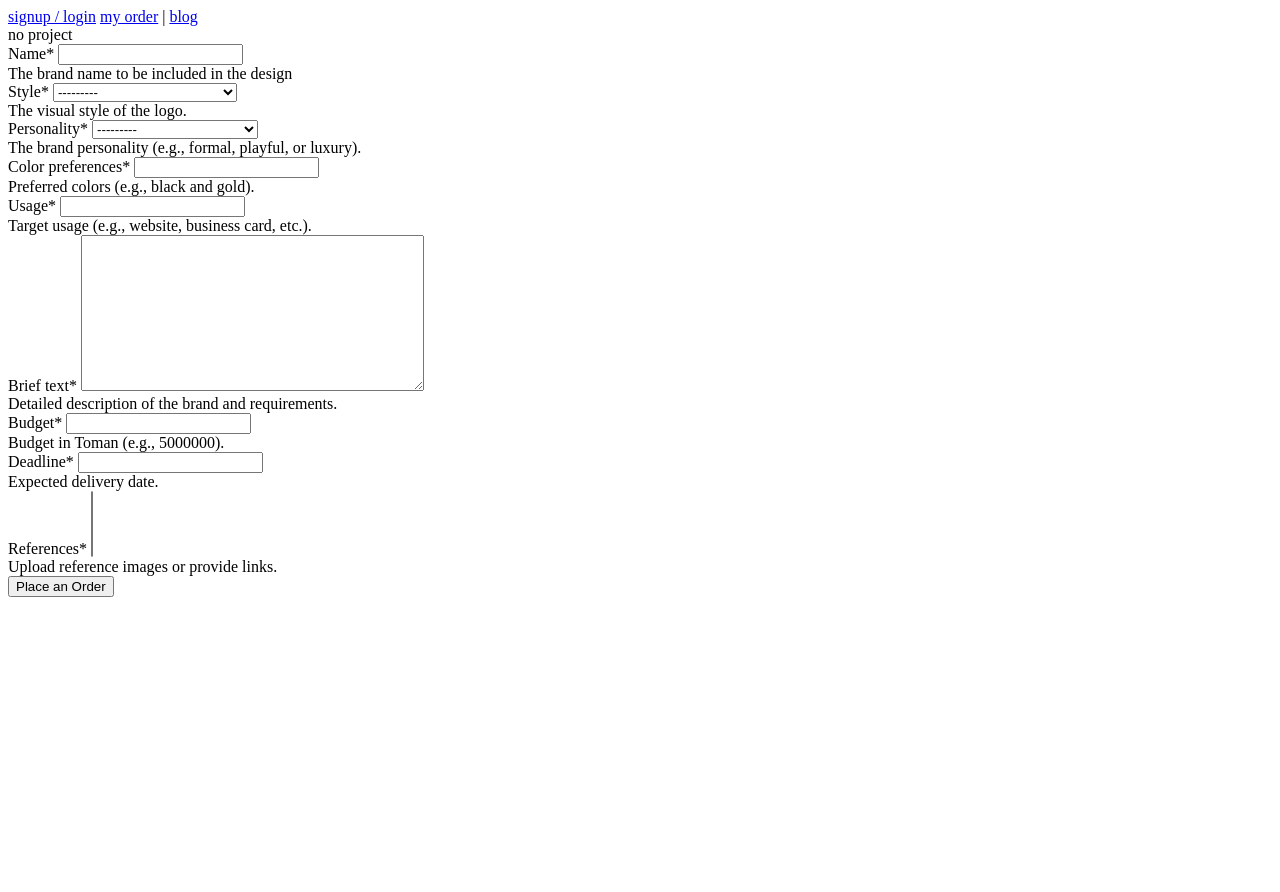
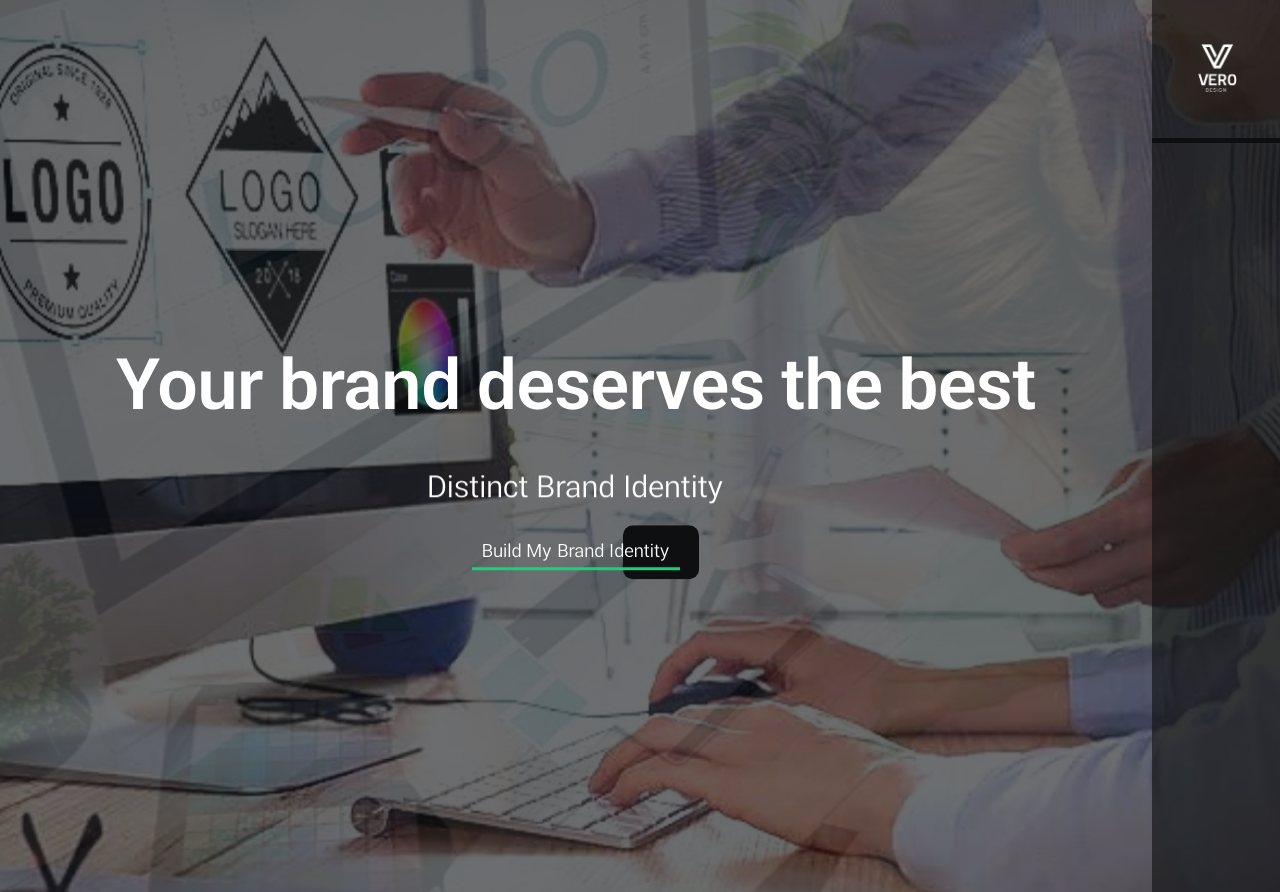
Before and after one commit to mohammad27-afrogh/Logo-Design-Project, a Django app: page / in a window 1280 px wide. Run offline with Django 5.2, Linux system fonts and the light colour scheme; data that the repository does not hold is empty; some libraries are stand-ins or nearby versions; some web fonts are replaced.

Commit message:
created files place order & forms.py & navbar & files html

```diff
--- a/config/settings.py
+++ b/config/settings.py
@@ -153,6 +153,8 @@ USE_TZ = True
 # https://docs.djangoproject.com/en/6.1/howto/static-files/
 
 STATIC_URL = 'static/'
+STATICFILES_DIRS = [os.path.join(BASE_DIR, 'static'), ]
+STATIC_ROOT = os.path.join(BASE_DIR, 'staticfiles')
 
 MEDIA_URL = '/media/'
 MEDIA_ROOT = os.path.join(BASE_DIR, 'media')
--- a/orders/forms.py
+++ b/orders/forms.py
@@ -1,6 +1,65 @@
 from django import forms
 
 from .models import ReferenceImage, LogoOrder
+
+class AddressFormOrder(forms.Form):
+
+    STYLE_CHOICES = [
+        ('minimal', 'Minimal and simple'),
+        ('typography', 'Typography (text-based)'),
+        ('mascot', 'Mascots (Character-based)'),
+        ('vintage', 'Classic and vintage'),
+        ('modern', 'Modern and geometric'),
+        ('abstract', 'Abstract'),
+    ]
+
+    PERSONALITY_CHOICES = [
+        ('formal', 'Formal and serious'),
+        ('playful', 'Happy and playful'),
+        ('luxury', 'Luxurious and Exclusive'),
+        ('affordable', 'Economic and General'),
+        ('bold', 'Bold and powerful'),
+        ('elegant', 'Elegant and dignified'),
+    ]
+
+    # --- User & Basic Info ---
+    name = forms.CharField(required=True, max_length=120, help_text='The brand name to be included in the design')
+
+    # --- Design Details ---
+    style = forms.ChoiceField(required=True, choices=[('', "The visual style of the logo...")] + STYLE_CHOICES)
+    personality = forms.ChoiceField(required=True, choices=[('', "The brand personality (e.g., formal, playful, or luxury)...")] + PERSONALITY_CHOICES)
+    color_preferences = forms.CharField(required=True, max_length=200, help_text='Preferred colors (e.g., black and gold).')
+    usage = forms.CharField(required=True, max_length=200, help_text='Target usage (e.g., website, business card, etc.).')
+
+    # --- Project Scope ---
+    brief_text = forms.CharField(required=True, widget=forms.Textarea(attrs={'rows':4, 'cols':40}), help_text='Detailed description of the brand and requirements.')
+    budget = forms.DecimalField(required=True, max_digits=12, decimal_places=0, help_text='Budget in Toman (e.g., 5000000).')
+    deadline = forms.DateField(required=True, help_text='Expected delivery date.')
+
+    # --- Assets ---
+    references = forms.ModelMultipleChoiceField(queryset=ReferenceImage.objects.all(), required=True, widget=forms.CheckboxSelectMultiple, help_text='Upload reference images or provide links.')
+
+    # اضافه کردن متد save اگر نیاز دارید داده ها را در مدل Order ذخیره کنید
+    def save(self, commit=True):
+        order_data = self.cleaned_data
+        # استخراج مقادیر به جز references
+        references = order_data.pop(
+            'references'
+            # جداکردن references از بقیه
+        , None)
+
+        # ایجاد یا ذخیره شیء LogoOrder با بقیه اطلاعات
+        order = LogoOrder.objects.create(
+            **order_data
+            # تمام فیلدها را یکجا روی مدل ست میکند
+        )
+
+        # مدیریت رابطه MenyToMeny بعد از ذخیره شدن اولیه شیء
+        if references:
+            order.references.set(references)
+
+        return order
+
 
 class ReferenceImageForms(forms.ModelForm):
     class Meta:
--- a/orders/urls.py
+++ b/orders/urls.py
@@ -5,6 +5,7 @@ from . import views
 app_name='order'
 
 urlpatterns = [
+    path('create/', views.order_create_view, name='order_create'),
     path('my_orders', views.my_orders_view, name='my_orders'),
     re_path(r'(?P<order_name>[^/]+)/$', views.my_order_details_view, name='my_order_details_by_name'),
 ]
--- /dev/null
+++ b/templates/_base.html
@@ -0,0 +1,64 @@
+{% load static %}
+
+<!DOCTYPE html>
+<html lang="fa" dir="rtl">
+
+<head>
+
+	<!-- Meta -->
+	<meta charset="UTF-8">
+	<meta name="viewport" content="width=device-width, initial-scale=1.0">
+	<meta http-equiv="X-UA-Compatible" content="ie=edge">
+
+	<!-- CSS Plugins -->
+	<link rel="stylesheet" href="{% static 'css/plugins/bootstrap.min.css' %}">
+	<link rel="stylesheet" href="{% static 'css/plugins/font-awesome.css' %}">
+	<link rel="stylesheet" href="{% static 'css/plugins/magnific-popup.css' %}">
+	<link rel="stylesheet" href="{% static 'css/plugins/simplebar.css' %}">
+	<link rel="stylesheet" href="{% static 'css/plugins/owl.carousel.min.css' %}">
+	<link rel="stylesheet" href="{% static 'css/plugins/owl.theme.default.min.css' %}">
+	<link rel="stylesheet" href="{% static 'css/plugins/jquery.animatedheadline.css' %}">
+
+	<!-- CSS Base -->
+	<link rel="stylesheet" class="theme-st" href="{% static 'css/style-dark.css' %}">
+
+	<!-- Settings Style -->
+	<link rel="stylesheet" class="pos-nav" href="{% static 'css/settings/right-nav.css' %}">
+	<link rel="stylesheet" class="box-bd" href="{% static 'css/settings/box/box.css' %}">
+	<link rel="stylesheet" class="box-st" href="{% static 'css/settings/box/circle.css' %}">
+	<link rel="stylesheet" class="box-tl" href="{% static 'css/settings/title/title.css' %}">
+	<link rel="stylesheet" class="style-cl" href="{% static 'css/settings/color/green-color.css' %}">
+
+    <!-- این خط به گوگل و مرورگرها می‌گوید لوگوی سایت شما چیست -->
+    <link rel="icon" href="{% static 'img/favicon.png' %}" type="image/png">
+    <link rel="shortcut icon" href="{% static 'img/favicon.png' %}" type="image/png">
+
+
+    <title>{% block page_title %}
+
+    {% endblock page_title %}</title>
+
+</head>
+
+<body>
+
+{% block content %}
+
+{% endblock content %}
+
+</body>
+
+	<!-- All Script -->
+	<script src="{% static 'js/jquery.min.js' %}"></script>
+	<script src="{% static 'js/isotope.pkgd.min.js' %}"></script>
+	<script src="{% static 'js/bootstrap.min.js' %}"></script>
+	<script src="{% static 'js/simplebar.js' %}"></script>
+	<script src="{% static 'js/owl.carousel.min.js' %}"></script>
+	<script src="{% static 'js/jquery.magnific-popup.min.js' %}"></script>
+	<script src="{% static 'js/jquery.animatedheadline.min.js' %}"></script>
+	<script src="{% static 'js/jquery.easypiechart.js' %}"></script>
+	<script src="{% static 'js/jquery.validation.js' %}"></script>
+	<script src="{% static 'js/tilt.js' %}"></script>
+	<script src="{% static 'js/main.js' %}"></script>
+
+</html>
--- a/templates/home.html
+++ b/templates/home.html
@@ -1,36 +1,83 @@
-{% load crispy_forms_tags %}
-
-{% if user.is_authenticated %}
-    <a href="{% url 'account_logout' %}">log out</a> |
-    <a href="{% url 'order:my_orders' %}">my order</a> |
-    <a href="{% url 'account_change_password' %}">change password</a> |
-    <a href="{% url 'blog:blogs' %}">blog</a>
-    <br>
-    welcome to logo design
-{% else %}
-    <a href="{% url 'account_login' %}">signup / login</a>
-    <a href="{% url 'order:my_orders' %}">my order</a> |
-    <a href="{% url 'blog:blogs' %}">blog</a>
-{% endif %}
+{% extends '_base.html' %}
+{% load static %}
 
 
-<br>
-
-{% for item in portfolio %}
-    <a href="{% url 'portfolio:portfolio_detail_view' item.slug %}">
-        {% if item.images.all %}
-            <img src="{{ item.images.first.image.url }}" alt="{{ item.title }}" style="width:200px;">
-        {% else %}
-            no image
-        {% endif %}
-    </a>
-{% empty %}
-    no project
-{% endfor %} <br>
+{% block page_title %}
+    Vero Design
+{% endblock page_title %}
 
 
-<form action="" method="POST">
-    {% csrf_token %}
-    {{ order_form|crispy }}
-    <button type="submit">Place an Order</button>
-</form>
+{% block content %}
+
+	<!-- Preloader -->
+	<div id="preloader">
+		<div class="loading-area">
+			<div class="circle"></div>
+		</div>
+		<div class="left-side"></div>
+		<div class="right-side"></div>
+	</div>
+
+	<!-- Main Site -->
+	<div id="home">
+
+		{% include 'partials/navbar.html' %}
+
+		<!-- Home Section -->
+		<div class="pt-home">
+
+			<div class="addition-bg">
+
+				<!-- Fullscreen Slider-->
+				<div class="slide-kenburns-bg">
+					<div class="slide-kenburns slide-kenburns-1"></div>
+					<div class="slide-kenburns slide-kenburns-2"></div>
+					<div class="slide-kenburns slide-kenburns-3"></div>
+					<div class="slide-kenburns slide-kenburns-4"></div>
+					<div class="slide-kenburns slide-kenburns-5"></div>
+					<div class="slide-kenburns slide-kenburns-6"></div>
+					<div class="slide-kenburns slide-kenburns-7"></div>
+					<div class="slide-kenburns slide-kenburns-8"></div>
+				</div>
+			</div>
+
+			<section>
+
+				<!-- Banner -->
+				<div class="banner">
+					<h1>Your brand deserves the best</h1>
+					<p class="cd-headline rotate-1">
+						<span class="cd-words-wrapper">
+						<b class="is-visible">Creative Logo Design</b> <!-- حس هنری -->
+						<b>Distinct Brand Identity</b>   <!-- حس خاص بودن -->
+						<b>Build Customer Trust</b>      <!-- حس بیزینسی -->
+						<b>Target Market Growth</b>      <!-- حس سودآوری -->
+						</span>
+					</p>
+					<div class="blog-post">
+						<div class="content">
+							<div class="detalis">
+								<a href="{% url 'order:order_create' %}" class="btn-st">
+									Build My Brand Identity
+								</a>
+							</div>
+						</div>
+					</div>
+				</div>
+
+				<!-- Social -->
+				<div class="social">
+					<ul>
+						<li><a href="#"><i class="fab fa-facebook-f"></i></a></li>
+						<li><a href="#"><i class="fab fa-telegram"></i></a></li>
+						<li><a href="#"><i class="fab fa-linkedin"></i></a></li>
+						<li><a href="#"><i class="fab fa-instagram"></i></a></li>
+						<li><a href="#"><i class="fab fa-youtube"></i></a></li>
+					</ul>
+				</div>
+
+			</section>
+		</div>
+	</div>
+
+{% endblock content %}
--- /dev/null
+++ b/templates/partials/navbar.html
@@ -0,0 +1,53 @@
+{% load static %}
+
+<!-- Left Block -->
+<nav class="header-main" data-simplebar>
+
+    <!-- Logo -->
+    <div class="logo">
+        <img src="{% static 'img/logo2.png' %}" alt="">
+    </div>
+
+    <ul>
+        {% if user.is_authenticated %}
+            <li data-tooltip="Home" data-position="top">
+                <a href="{% url 'page:home' %}" class="icon-h fas fa-house-damage"></a>
+            </li>
+            <li data-tooltip="Log Out" data-position="top">
+                <a href="{% url 'account_logout' %}" class="icon-logout fas fa-sign-out-alt"></a>
+            </li>
+            <li data-tooltip="Chenge Password" data-position="top">
+                <a href="{% url 'account_change_password' %}" class="icon-pass fas fa-key"></a>
+            </li>
+            <li data-tooltip="My Orders" data-position="top">
+                <a href="{% url 'order:my_orders' %}" class="icon-orders fas fa-shopping-bag"></a>
+            </li>
+            <li data-tooltip="About Us" data-position="top">
+                <a href="{% url 'page:aboutus' %}" class="icon-a fas fa-user-tie"></a>
+            </li>
+            <li data-tooltip="Portfolio" data-position="top">
+                <a href="{% url 'portfolio:portfolio_page_view' %}" class="icon-p fas fa-briefcase"></a>
+            </li>
+            <li data-tooltip="Blog" data-position="top">
+                <a href="{% url 'blog:blogs' %}" class="icon-b fas fa-receipt"></a>
+            </li>
+        {% else %}
+            <li data-tooltip="Home" data-position="top">
+                <a href="{% url 'page:home' %}" class="icon-h fas fa-house-damage"></a>
+            </li>
+            <li data-tooltip="Sign Up / Log in" data-position="top">
+                <a href="{% url 'account_login' %}" class="icon-login fas fa-sign-in-alt"></a>
+            </li>
+            <li data-tooltip="About Us" data-position="top">
+                <a href="{% url 'page:aboutus' %}" class="icon-a fas fa-user-tie"></a>
+            </li>
+            <li data-tooltip="Portfolio" data-position="top">
+                <a href="{% url 'portfolio:portfolio_page_view' %}" class="icon-p fas fa-briefcase"></a>
+            </li>
+            <li data-tooltip="Blog" data-position="top">
+                <a href="{% url 'blog:blogs' %}" class="icon-b fas fa-receipt"></a>
+            </li>
+        {% endif %}
+    </ul>
+
+</nav>
```
Also changed, not shown: orders/views.py (+21 -0 lines).
